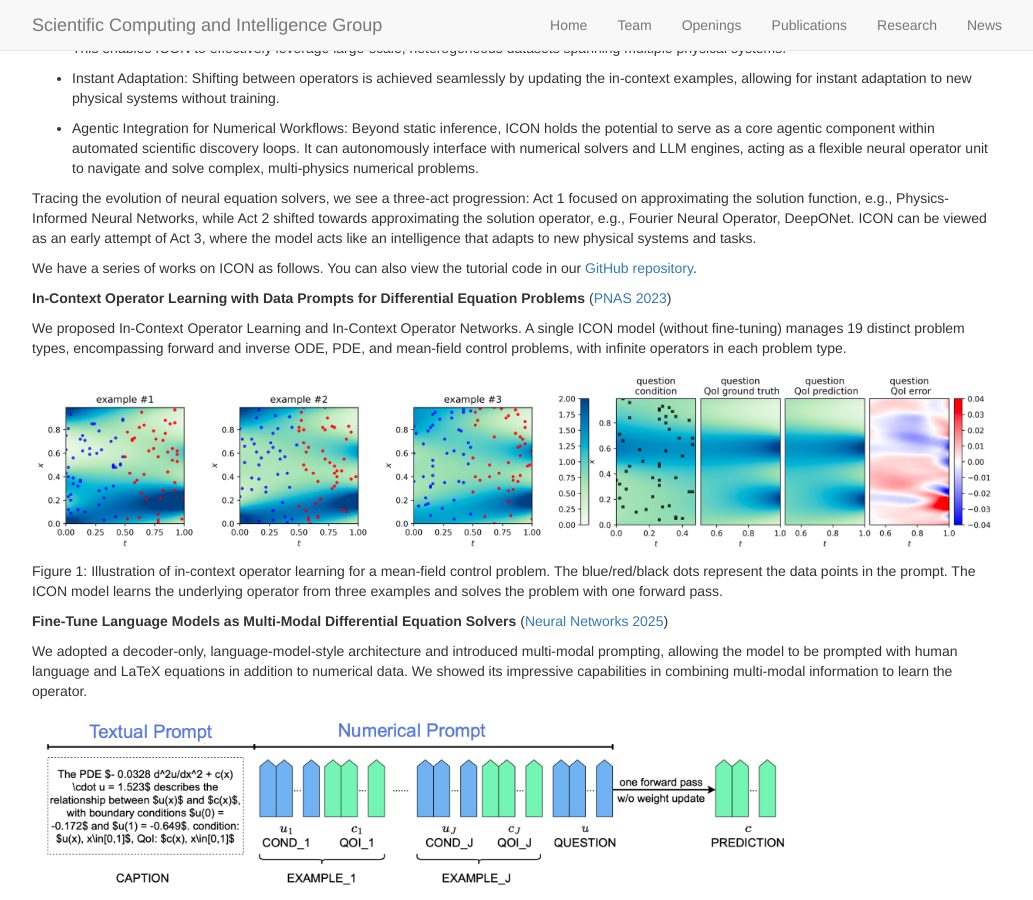
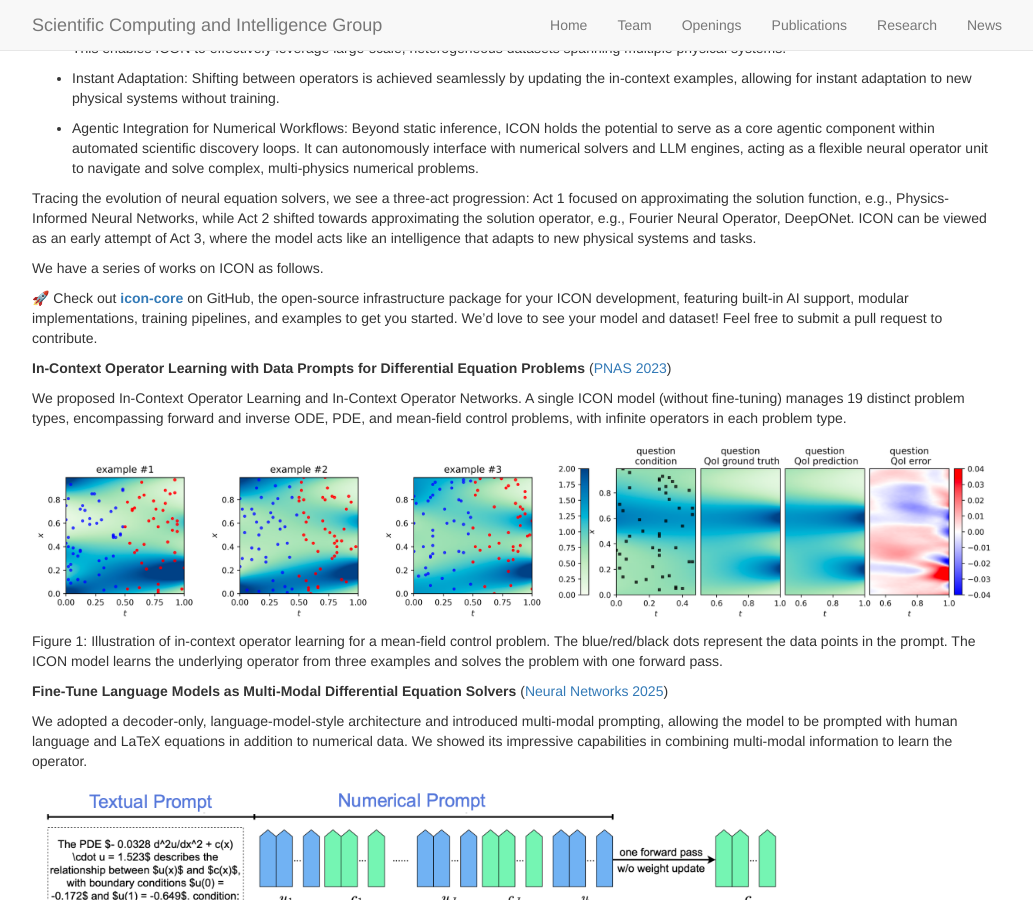
Before and after one commit to scaling-group/scaling-group.github.io, a Jekyll site: the page built from _pages/research.md, in a window 1280 px wide and 900 px high, scrolled down 525 px. Shown: the whole window, without its empty margins (123-1156 px from the left). Built offline with Jekyll 4.4.1, drawn with Linux system fonts in a browser that asks for light colours.

Commit message:
Update research page: highlight icon-core repository (#4)
Co-authored-by: Claude Sonnet 4.6 <noreply@anthropic.com>

```diff
--- a/_data/news.yml
+++ b/_data/news.yml
@@ -1,7 +1,7 @@
-- date: Mar 14 2025
+- date: Mar 14 2026
   headline: "We released [icon-core](https://github.com/scaling-group/icon-core), an open-source research infrastructure package for In-Context Operator Network (ICON) development. It provides standard models and algorithms, benchmark datasets, training pipelines, and development utilities, featuring built-in support for AI coding assistants like Claude Code."
 
-- date: Nov 25 2024
+- date: Nov 25 2025
   headline: "Our paper [VICON: Vision In-Context Operator Networks for Multi-Physics Fluid Dynamics Prediction](https://openreview.net/forum?id=6V3YmHULQ3) is accepted by Transactions on Machine Learning Research. This work was done in collaboration with researchers from UCLA and UCSD."
 
 - date: August 2025
--- a/_pages/research.md
+++ b/_pages/research.md
@@ -46,7 +46,9 @@ Tracing the evolution of neural equation solvers, we see a three-act progression
 
 Coming soon... -->
 
-We have a series of works on ICON as follows. You can also view the tutorial code in our [GitHub repository](https://github.com/scaling-group/icon-tutorial).
+We have a series of works on ICON as follows.
+
+🚀 Check out [**icon-core**](https://github.com/scaling-group/icon-core) on GitHub, the open-source infrastructure package for your ICON development, featuring built-in AI support, modular implementations, training pipelines, and examples to get you started. We’d love to see your model and dataset! Feel free to submit a pull request to contribute.
 
 **In-Context Operator Learning with Data Prompts for Differential Equation Problems** ([PNAS 2023](https://www.pnas.org/doi/10.1073/pnas.2310142120))
 
```
